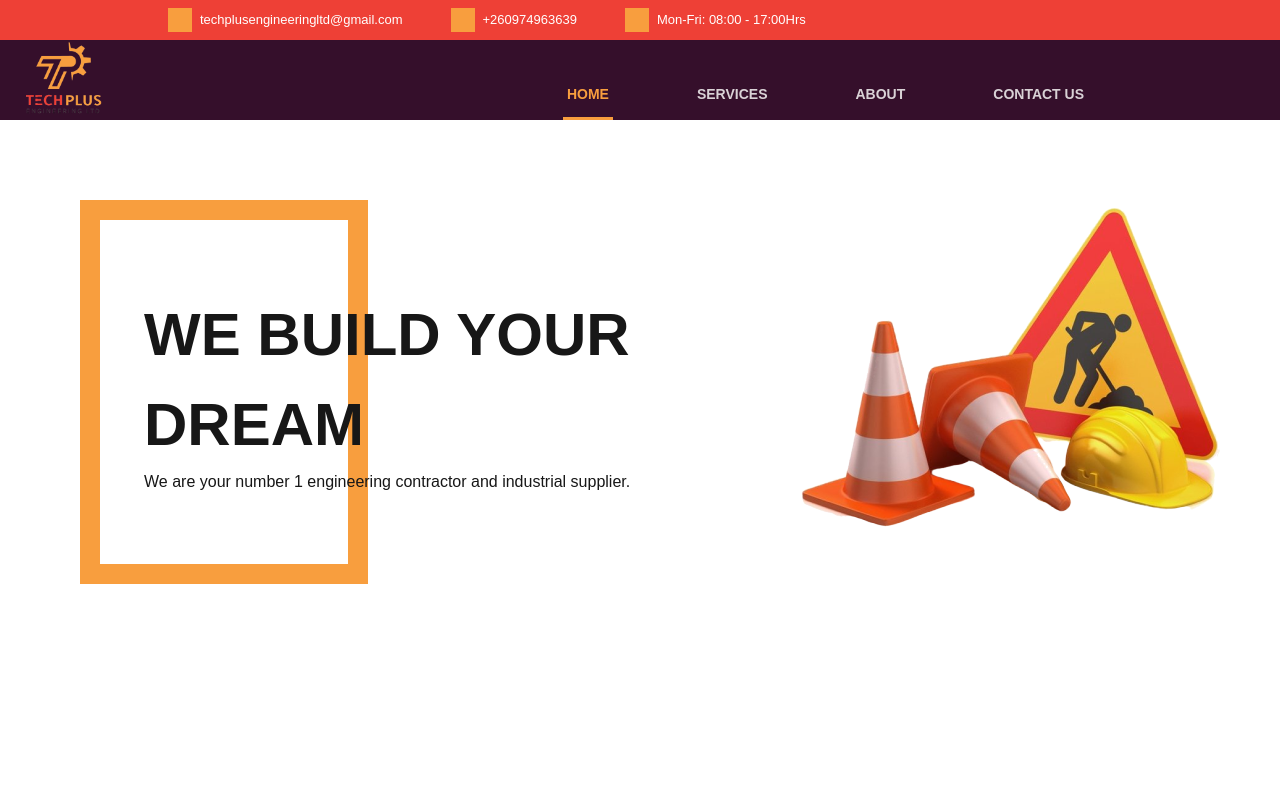
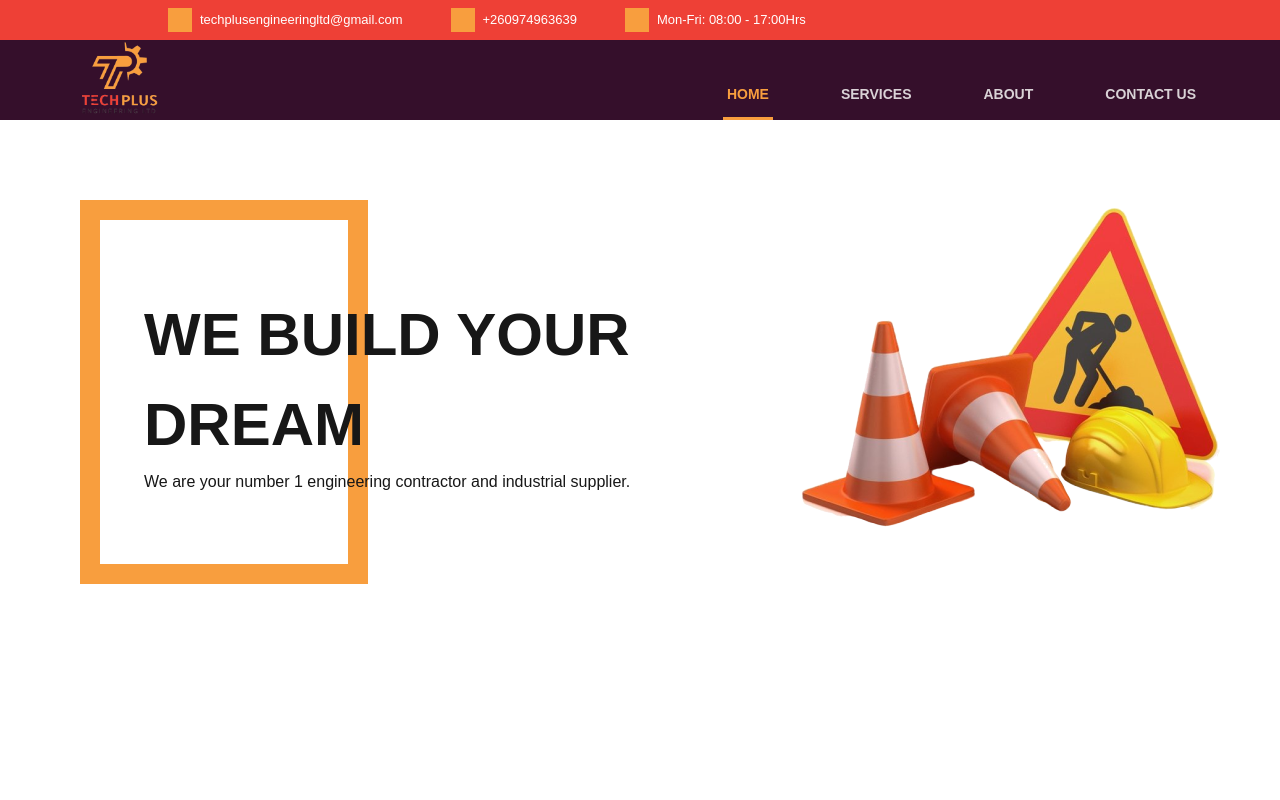
Before and after one commit to mkaweme/techplus, a Next.js app: page / in a window 1280 px wide. Shown: the top 800 px of the page. Built offline with nearby package versions, Linux system fonts and the light colour scheme; some icons are missing.

Commit message:
improved styling

```diff
--- a/app/components/Navbar.tsx
+++ b/app/components/Navbar.tsx
@@ -5,12 +5,12 @@ import Link from "next/link";
 import { Icon } from "@iconify/react";
 import { usePathname } from "next/navigation";
 
-type Navlink = {
+type navlink = {
   title: string;
   link: string;
 }
 
-const NAVLINKS: Navlink[] = [
+const NAVLINKS: navlink[] = [
   { title: "HOME", link: "/" },
   { title: "SERVICES", link: "/services" },
   { title: "ABOUT", link: "/about" },
@@ -20,13 +20,14 @@ const Navbar = () => {
 
   //Create state variables
   const [mNavOpen, setMNavOpen] = useState<boolean>(false);
-  const pathName = usePathname();
+
+
+  const pathName: string = usePathname();
 
   return (
-    <>
       <nav className="flex flex-col w-full z-20">
         <div className="flex flex-row w-full justify-between items-center lg:items-end bg-[#350F2B] z-10">
-          <Link href="/" className="ml-6">
+          <Link href="/" className="ml-8 lg:ml-20">
             <Image src="/logo.png" alt="logo" width={80} height={80} className="hidden lg:block"/>
             <Image src="/logo_mini.png" alt="logo" width={80} height={80} onClick={() => setMNavOpen(false)} className="block lg:hidden mr-10"/>
           </Link>
@@ -37,7 +38,7 @@ const Navbar = () => {
               <Icon icon="line-md:close-to-menu-transition" width="30" height="30" color="#D9D2D6" onClick={() => setMNavOpen(true)} className="lg:hidden cursor-pointer mr-5"/>
             )
           }
-          <div className="hidden lg:flex gap-x-20 mr-48 h-full">
+          <div className="hidden lg:flex gap-x-16 mr-20 h-full">
             {NAVLINKS.map((link, index) => {
               const isActive = pathName.endsWith(link.link);
               return (
@@ -54,7 +55,6 @@ const Navbar = () => {
           </div>
         )}
       </nav>
-    </>
   );
 }
 
```
